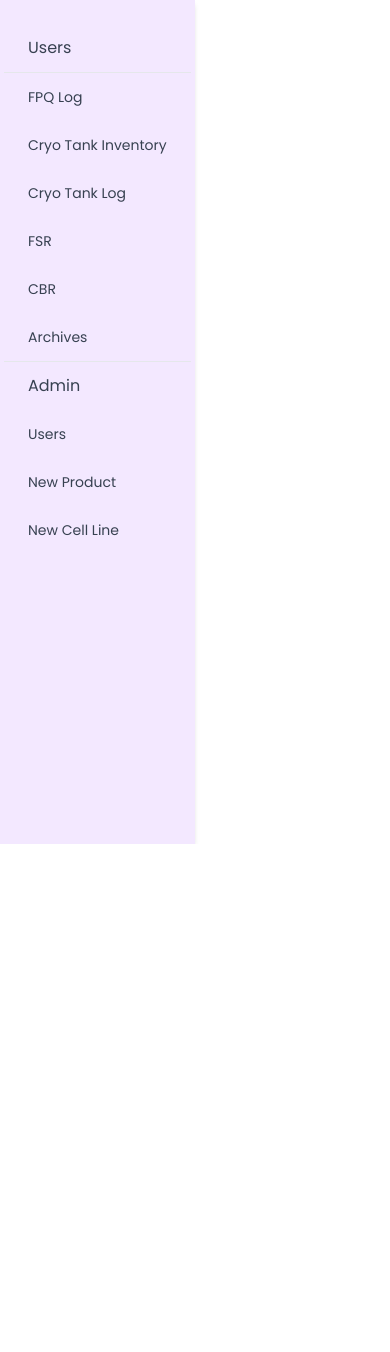
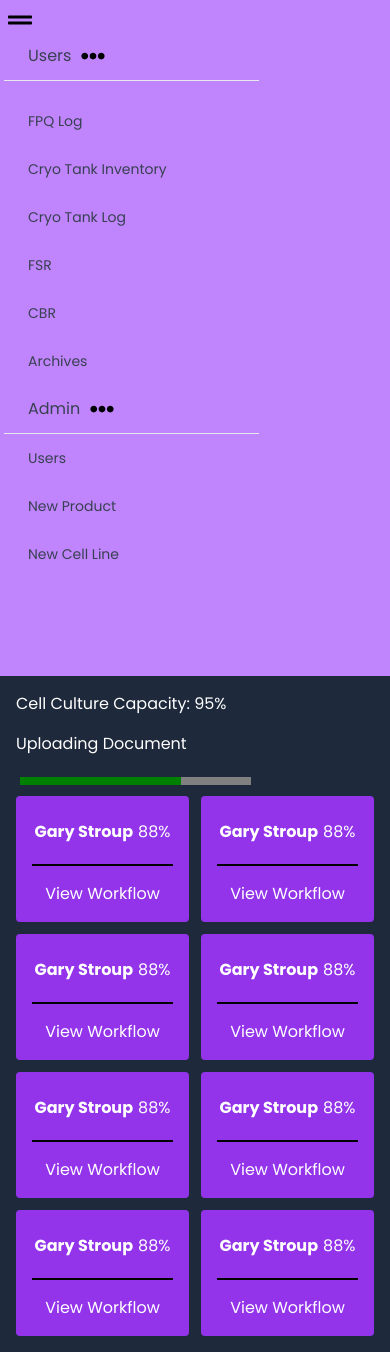
Before and after one commit to gary-stroup-developer/dms-app, a React (Create React App) app: page /dashboard in a window 390 px wide. Before the commit the page ends 844 px from the top, so only its background shows below. Built offline with nearby package versions, Linux system fonts and the light colour scheme.

Commit message:
created a card component to hold the user data in the dashboard. Converted sidebar to grid element as well as main dashboard section. Used responsive queries to change layout at different screen sizes. Made side bar have toggle abilities mostly to reduce screen space on small screens

```diff
--- a/package.json
+++ b/package.json
@@ -8,6 +8,7 @@
     "@testing-library/react": "^13.4.0",
     "@testing-library/user-event": "^13.5.0",
     "axios": "^1.2.1",
+    "babel-plugin-macros": "^3.1.0",
     "react": "^18.2.0",
     "react-dom": "^18.2.0",
     "react-router-dom": "^6.6.0",
--- /dev/null
+++ b/src/Components/Card.js
@@ -0,0 +1,21 @@
+import React from 'react'
+import { Link } from 'react-router-dom'
+
+export const Card = () => {
+    const id = 4;
+    const fname = "Gary";
+    const lname = "Stroup";
+    const capacity = "88%"
+  return (
+    <div className="card">
+          <div className="flex flex-col p-4 bg-purple-600 rounded items-center">
+              <div className="flex w-full justify-around mb-3 py-2">
+                  <h4 className=""><b>{fname} { lname}</b></h4>
+                  <p>{ capacity}</p>
+              </div>
+              <hr className="border-black border w-full mb-4" />
+              <Link to={`/user/profile/${id}`}> View Workflow</Link>
+        </div>
+    </div>
+  )
+}
--- a/src/Components/SideNav.js
+++ b/src/Components/SideNav.js
@@ -1,61 +1,121 @@
 import React from "react";
+export const SideNav = ({ role }) => {
 
-export const SideNav = () => {
+    function toggleAdminContent() {
+        let content = document.getElementById("admin-content");
+        if (content.style.display === "none") {
+            content.style.display = "block";
+        }else{content.style.display = "none";}
+    }
+    function toggleUserContent() {
+        let content = document.getElementById("user-content");
+        if (content.style.display === "none") {
+            content.style.display = "block";
+        }else{content.style.display = "none";}
+    }
+    function toggleContent() {
+        let content = document.getElementById("content");
+        if (content.style.display === "none") {
+            content.style.display = "block";
+        }else{content.style.display = "none";}
+    }
     return (
-        <nav>
-            <div className="w-50 h-full shadow-md bg-purple-100 pt-2 px-1 absolute">
+        <nav className="grid row-start-1 col-start-1 col-span-5 shadow-md bg-purple-400 pt-2 px-1 sm:h-screen sm:col-span-1">
+            {role === 'visitor' ?
+                <div>
                     <ul className="relative mt-4">
-                    <p className="flex items-center text-md py-4 px-6 h-12 overflow-hidden text-gray-700 text-ellipsis whitespace-nowrap rounded">Users</p>
-                    <hr />
+                        <p className="flex items-center text-md py-4 px-6 h-12 overflow-hidden text-gray-700 text-ellipsis whitespace-nowrap rounded">Visitor</p>
+
                         <li className="relative">
-                        <a className="flex items-center text-sm py-4 px-6 h-12 overflow-hidden text-gray-700 text-ellipsis whitespace-nowrap rounded hover:text-gray-900 hover:bg-purple-300 transition duration-300 ease-in-out" href="#!" data-mdb-ripple="true" data-mdb-ripple-color="dark">
+                            <a className="flex items-center text-sm py-4 px-6 h-12 overflow-hidden text-gray-700 text-ellipsis whitespace-nowrap rounded hover:text-white hover:bg-purple-600 transition duration-300 ease-in-out" href="#!" data-mdb-ripple="true" data-mdb-ripple-color="dark">
+                                Past Requests
+                            </a>
+                        </li>
+                        <li className="relative">
+                            <a className="flex items-center text-sm py-4 px-6 h-12 overflow-hidden text-gray-700 text-ellipsis whitespace-nowrap rounded hover:text-white hover:bg-purple-600 transition duration-300 ease-in-out" href="#!" data-mdb-ripple="true" data-mdb-ripple-color="dark">
+                                New Requests
+                            </a>
+                        </li>
+                        <li className="relative">
+                            <a className="flex items-center text-sm py-4 px-6 h-12 overflow-hidden text-gray-700 text-ellipsis whitespace-nowrap rounded hover:text-white hover:bg-purple-600 transition duration-300 ease-in-out" href="#!" data-mdb-ripple="true" data-mdb-ripple-color="dark">
+                                Signout
+                            </a>
+                        </li>
+                    </ul>
+                </div>
+                : <div>
+                    <svg onClick={toggleContent} height="24px" width="32px" xmlns="http://www.w3.org/2000/svg" viewBox="0 0 512 512"><path d="M496 288H16c-8.8 0-16 7.2-16 16v32c0 8.8 7.2 16 16 16h480c8.8 0 16-7.2 16-16v-32c0-8.8-7.2-16-16-16zm0-128H16c-8.8 0-16 7.2-16 16v32c0 8.8 7.2 16 16 16h480c8.8 0 16-7.2 16-16v-32c0-8.8-7.2-16-16-16z" /></svg>
+                <div id="content">
+                    <p className="flex items-center text-md py-4 px-6 h-12 overflow-hidden text-gray-700 text-ellipsis whitespace-nowrap rounded" onClick={toggleUserContent}>
+                        Users
+                        <svg height="24px" width="44px" xmlns="http://www.w3.org/2000/svg" viewBox="0 0 512 512"><path d="M328 256c0 39.8-32.2 72-72 72s-72-32.2-72-72 32.2-72 72-72 72 32.2 72 72zm104-72c-39.8 0-72 32.2-72 72s32.2 72 72 72 72-32.2 72-72-32.2-72-72-72zm-352 0c-39.8 0-72 32.2-72 72s32.2 72 72 72 72-32.2 72-72-32.2-72-72-72z"/></svg>
+                    </p>
+                    <hr className="w-2/3" />
+                    <ul className="relative mt-4 flex flex-col justify-around">
+                        <div id="user-content">
+                            <li className="relative">
+                                <a className="flex items-center text-sm py-4 px-6 h-12 overflow-hidden text-gray-700 text-ellipsis whitespace-nowrap rounded hover:text-white hover:bg-purple-600 transition duration-300 ease-in-out" href="#!" data-mdb-ripple="true" data-mdb-ripple-color="dark">
                                     FPQ Log
                                 </a>
                             </li>
                             <li className="relative">
-                        <a className="flex items-center text-sm py-4 px-6 h-12 overflow-hidden text-gray-700 text-ellipsis whitespace-nowrap rounded hover:text-gray-900 hover:bg-purple-300 transition duration-300 ease-in-out" href="#!" data-mdb-ripple="true" data-mdb-ripple-color="dark">
+                                <a className="flex items-center text-sm py-4 px-6 h-12 overflow-hidden text-gray-700 text-ellipsis whitespace-nowrap rounded hover:text-white hover:bg-purple-600 transition duration-300 ease-in-out" href="#!" data-mdb-ripple="true" data-mdb-ripple-color="dark">
                                     Cryo Tank Inventory
                                 </a>
                             </li>
                             <li className="relative">
-                        <a className="flex items-center text-sm py-4 px-6 h-12 overflow-hidden text-gray-700 text-ellipsis whitespace-nowrap rounded hover:text-gray-900 hover:bg-purple-300 transition duration-300 ease-in-out" href="#!" data-mdb-ripple="true" data-mdb-ripple-color="dark">
+                                <a className="flex items-center text-sm py-4 px-6 h-12 overflow-hidden text-gray-700 text-ellipsis whitespace-nowrap rounded hover:text-white hover:bg-purple-600 transition duration-300 ease-in-out" href="#!" data-mdb-ripple="true" data-mdb-ripple-color="dark">
                                     Cryo Tank Log
                                 </a>
                             </li>
                             <li className="relative">
-                        <a className="flex items-center text-sm py-4 px-6 h-12 overflow-hidden text-gray-700 text-ellipsis whitespace-nowrap rounded hover:text-gray-900 hover:bg-purple-300 transition duration-300 ease-in-out" href="#!" data-mdb-ripple="true" data-mdb-ripple-color="dark">
+                                <a className="flex items-center text-sm py-4 px-6 h-12 overflow-hidden text-gray-700 text-ellipsis whitespace-nowrap rounded hover:text-white hover:bg-purple-600 transition duration-300 ease-in-out" href="#!" data-mdb-ripple="true" data-mdb-ripple-color="dark">
                                     FSR
                                 </a>
                             </li>
                             <li className="relative">
-                        <a className="flex items-center text-sm py-4 px-6 h-12 overflow-hidden text-gray-700 text-ellipsis whitespace-nowrap rounded hover:text-gray-900 hover:bg-purple-300 transition duration-300 ease-in-out" href="#!" data-mdb-ripple="true" data-mdb-ripple-color="dark">
+                                <a className="flex items-center text-sm py-4 px-6 h-12 overflow-hidden text-gray-700 text-ellipsis whitespace-nowrap rounded hover:text-white hover:bg-purple-600 transition duration-300 ease-in-out" href="#!" data-mdb-ripple="true" data-mdb-ripple-color="dark">
                                     CBR
                                 </a>
                             </li>
                             <li className="relative">
-                        <a className="flex items-center text-sm py-4 px-6 h-12 overflow-hidden text-gray-700 text-ellipsis whitespace-nowrap rounded hover:text-gray-900 hover:bg-purple-300 transition duration-300 ease-in-out" href="#!" data-mdb-ripple="true" data-mdb-ripple-color="dark">
+                                <a className="flex items-center text-sm py-4 px-6 h-12 overflow-hidden text-gray-700 text-ellipsis whitespace-nowrap rounded hover:text-white hover:bg-purple-600 transition duration-300 ease-in-out" href="#!" data-mdb-ripple="true" data-mdb-ripple-color="dark">
                                     Archives
                                 </a>
                             </li>
-                    <hr />
-                    <p className="flex items-center text-md py-4 px-6 h-12 overflow-hidden text-gray-700 text-ellipsis whitespace-nowrap rounded">Admin</p>
+                        </div>
+                        {
+                            role === 'admin' ?
+                                <div>
+                                    <p className="flex items-center text-md py-4 px-6 h-12 overflow-hidden text-gray-700 text-ellipsis whitespace-nowrap rounded" onClick={toggleAdminContent}>
+                                        Admin
+                                        <svg height="24px" width="44px" xmlns="http://www.w3.org/2000/svg" viewBox="0 0 512 512"><path d="M328 256c0 39.8-32.2 72-72 72s-72-32.2-72-72 32.2-72 72-72 72 32.2 72 72zm104-72c-39.8 0-72 32.2-72 72s32.2 72 72 72 72-32.2 72-72-32.2-72-72-72zm-352 0c-39.8 0-72 32.2-72 72s32.2 72 72 72 72-32.2 72-72-32.2-72-72-72z"/></svg>
+                                    </p>
+                                    <div id="admin-content">
+                                        <hr className="w-2/3"/>
                                         <li className="relative">
-                        <a className="flex items-center text-sm py-4 px-6 h-12 overflow-hidden text-gray-700 text-ellipsis whitespace-nowrap rounded hover:text-gray-900 hover:bg-purple-300 transition duration-300 ease-in-out" href="#!" data-mdb-ripple="true" data-mdb-ripple-color="dark">
+                                            <a className="flex items-center text-sm py-4 px-6 h-12 overflow-hidden text-gray-700 text-ellipsis whitespace-nowrap rounded hover:text-white hover:bg-purple-600 transition duration-300 ease-in-out" href="#!" data-mdb-ripple="true" data-mdb-ripple-color="dark">
                                                 Users
                                             </a>
                                         </li>
                                         <li className="relative">
-                        <a className="flex items-center text-sm py-4 px-6 h-12 overflow-hidden text-gray-700 text-ellipsis whitespace-nowrap rounded hover:text-gray-900 hover:bg-purple-300 transition duration-300 ease-in-out" href="#!" data-mdb-ripple="true" data-mdb-ripple-color="dark">
+                                            <a className="flex items-center text-sm py-4 px-6 h-12 overflow-hidden text-gray-700 text-ellipsis whitespace-nowrap rounded hover:text-white hover:bg-purple-600 transition duration-300 ease-in-out" href="#!" data-mdb-ripple="true" data-mdb-ripple-color="dark">
                                                 New Product
                                             </a>
                                         </li>
                                         <li className="relative">
-                        <a className="flex items-center text-sm py-4 px-6 h-12 overflow-hidden text-gray-700 text-ellipsis whitespace-nowrap rounded hover:text-gray-900 hover:bg-purple-300 transition duration-300 ease-in-out" href="#!" data-mdb-ripple="true" data-mdb-ripple-color="dark">
+                                            <a className="flex items-center text-sm py-4 px-6 h-12 overflow-hidden text-gray-700 text-ellipsis whitespace-nowrap rounded hover:text-white hover:bg-purple-600 transition duration-300 ease-in-out" href="#!" data-mdb-ripple="true" data-mdb-ripple-color="dark">
                                                 New Cell Line
                                             </a>
                                         </li>
+                                    </div>
+                                </div>
+                                : <p></p>
+                        }
                     </ul>
                     </div>
+                    </div>
+            }
         </nav>
     )
 }
--- a/src/Pages/Dashboard.js
+++ b/src/Pages/Dashboard.js
@@ -1,11 +1,29 @@
 import React from "react";
+import { Card } from "../Components/Card";
 import { SideNav } from "../Components/SideNav";
 
 export const Dashboard = () => {
+
     return (
-        <div>
-            <SideNav />
-            <main></main>
+        <div className="grid grid-cols-5 grid-rows-2 sm: grid-rows-1">
+            <SideNav role={'admin'} />
+            <main className="row-start-2 col-start-1 col-span-5 bg-slate-800 text-white p-4 sm:h-screen sm:row-start-1 sm:col-start-2 sm:col-span-4">
+                <div>
+                    <h1>Cell Culture Capacity: 95%</h1>
+                    <label className="block my-4" htmlFor="progress-bar">Uploading Document</label>
+                    <progress className="w-2/3 rounded p-1" id="progress-bar" value="70" max="100" />
+                </div>
+                <div className="col-span-2 grid w-full grid-cols-2 gap-3 md:grid-cols-3">
+                    <Card />
+                    <Card />
+                    <Card />
+                    <Card />
+                    <Card />
+                    <Card />
+                    <Card />
+                    <Card />
+                </div>
+            </main>
         </div>
     )
 }
```
Also changed, not shown: src/Pages/Login.js (+4 -3 lines). Lines whose indentation alone changed are shown as unchanged.
